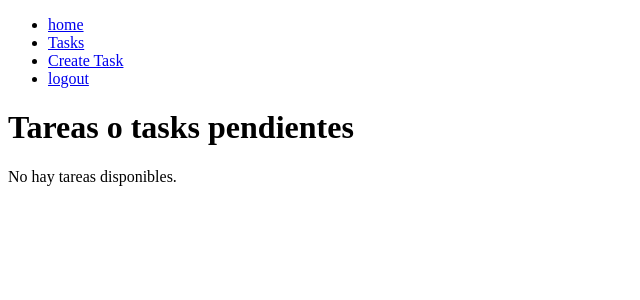
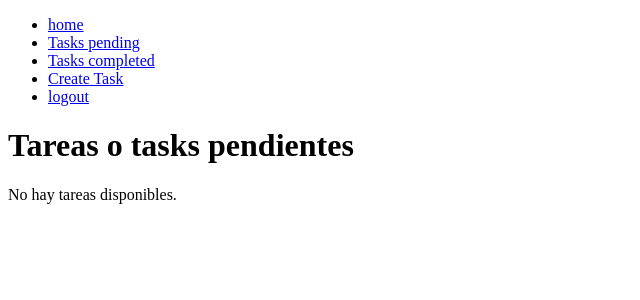
Before and after one commit to AlejoR96/django_crud, a Django app: page /tasks/ in a window 1280 px wide. Shown: the top 300 px of the page, without its empty margins (0-640 px from the left). Run offline with Django 5.2, Linux system fonts and the light colour scheme; the visitor is signed in with stand-in values (Sample User, id 1); data that the repository does not hold is empty.

Commit message:
se creo funcion para mostrar la lista de tarea completadas y tambien se agrego login requerido y se ajusto base.html

```diff
--- a/djangocrud/settings.py
+++ b/djangocrud/settings.py
@@ -26,6 +26,8 @@ SECRET_KEY = 'django-insecure-!!-ak7=jxug_p*c1y8xm*tq79=5_iassa&!&%j5v6-mhn@q&_1
 DEBUG = True
 
 ALLOWED_HOSTS = []
+
+LOGIN_URL = '/login/'
 
 
 # Application definition
@@ -122,6 +124,7 @@ USE_TZ = True
 
 STATIC_URL = 'static/'
 
+
 # Default primary key field type
 # https://docs.djangoproject.com/en/5.1/ref/settings/#default-auto-field
 
--- a/djangocrud/urls.py
+++ b/djangocrud/urls.py
@@ -23,6 +23,7 @@ urlpatterns = [
     path('', views.home, name='home'),
     path('signup/', views.signup, name='signup'),
     path('tasks/', views.tasks, name='tasks'),
+    path('tasks_completed/', views.tasks_completed, name='tasks_completed'),
     path('tasks/create/', views.create_Tasks, name='create_task'),
     path('tasks/<int:task_id>/', views.task_detail, name='task_detail'),
     path('tasks/<int:task_id>/complete',
--- a/tasks/templates/base.html
+++ b/tasks/templates/base.html
@@ -14,7 +14,10 @@
             </li>
             {% if user.is_authenticated %}
             <li>
-                <a href="/tasks">Tasks</a>
+                <a href="{% url 'tasks' %}">Tasks pending </a>
+            </li>
+            <li>
+                <a href="{% url 'tasks_completed' %}">Tasks completed</a>
             </li>
             <li>
                 <a href="/tasks/create">Create Task</a>
--- a/tasks/templates/tasks.html
+++ b/tasks/templates/tasks.html
@@ -15,6 +15,7 @@
 
         <p>{{task.description}}</p>
         <p>{{task.user.username}}</p>
+        <p>{{task.datecompleted|date:"M j Y H:i"}}</p>
       </a>
 
      {% endfor %}
--- a/tasks/templates/tasks_detail.html
+++ b/tasks/templates/tasks_detail.html
@@ -17,7 +17,7 @@
         </button>
     </form>
 
-    <form action="{% url 'complete_task' task.id %}" method="POST">
+    <form action="{% url 'delete_task' task.id %}" method="POST">
         {% csrf_token %}
         <button>
         Delete
--- a/tasks/views.py
+++ b/tasks/views.py
@@ -7,6 +7,7 @@ from .forms import Task_form
 from .models import Task
 from django.utils import timezone
 from django.contrib import messages
+from django.contrib.auth.decorators import login_required
 
 from django.http import HttpResponse
 
@@ -45,11 +46,22 @@ def signup(request):
 
 
 def tasks(request):
+
     # pylint: disable=no-member
     Tasks = Task.objects.filter(user=request.user, datecompleted__isnull=True)
     # print(Tasks)
     return render(request, 'tasks.html', {
         'tasks': Tasks
+    })
+
+
+@login_required
+def tasks_completed(request):
+    # pylint: disable=no-member
+    tasks = Task.objects.filter(
+        user=request.user, datecompleted__isnull=False).order_by('-datecompleted')
+    return render(request, 'tasks.html', {
+        'tasks': tasks
     })
 
 
```
